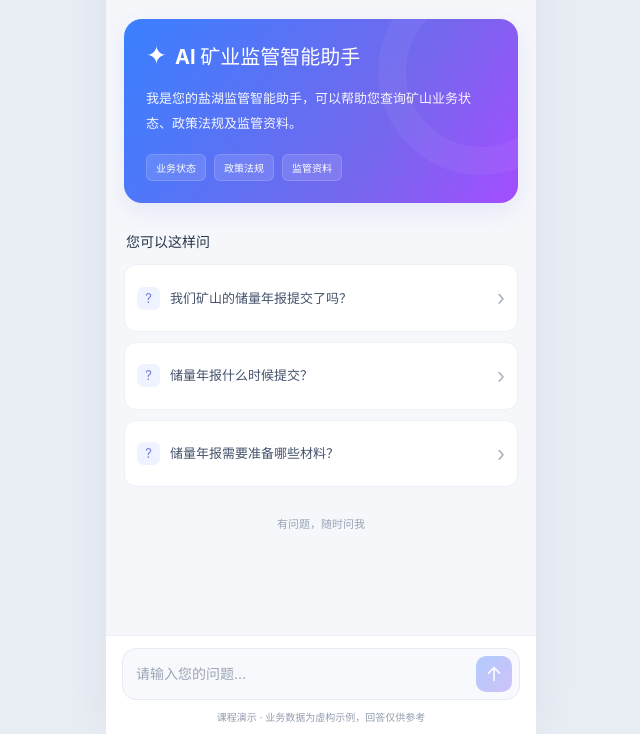
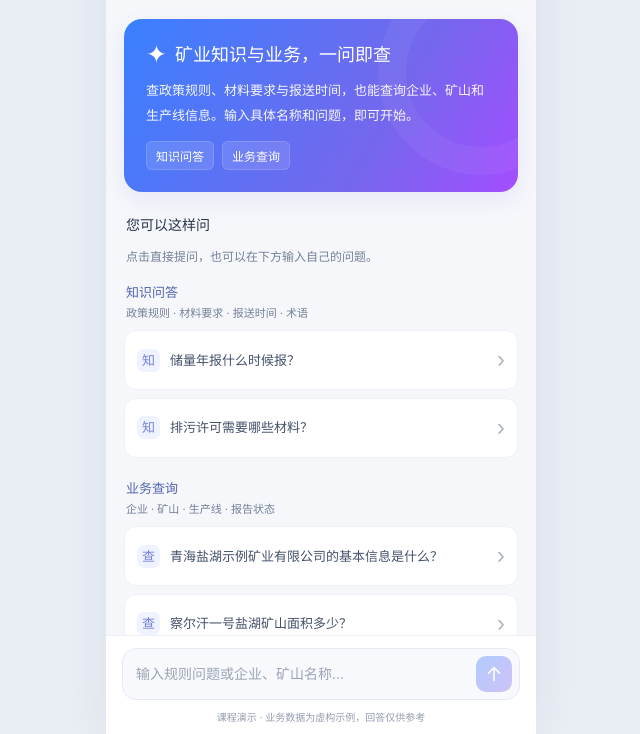
Before and after one commit to yali-hz/mining-ai-assistant, a website: page app/templates/index.html in a window 1280 px wide. Shown: the part 66-800 px from the top of the page, without its empty margins (319-959 px from the left). Drawn offline with Linux system fonts and the light colour scheme.

Commit message:
feat: refresh home suggestions for knowledge and business queries

```diff
--- a/app/static/chat.js
+++ b/app/static/chat.js
@@ -9,6 +9,8 @@ let pending = false;
 
 function updateInput() {
   send.disabled = pending || !input.value.trim();
+  document.querySelectorAll('[data-question]').forEach(button => { button.disabled = pending; });
+  messages.setAttribute('aria-busy', String(pending));
   input.style.height = '36px';
   input.style.height = `${Math.min(input.scrollHeight, 112)}px`;
 }
--- a/app/static/style.css
+++ b/app/static/style.css
@@ -310,3 +310,18 @@ button:focus-visible,textarea:focus-visible{
     animation:none
   }
 }
+
+/* Compact V2 capability groups retain the existing mobile visual style. */
+.intro h2{font-size:18px;line-height:1.5}
+.intro-heading{margin-bottom:10px}
+.capabilities{flex-wrap:wrap;margin-top:14px}
+.capabilities span{font-size:12px}
+.suggestions{margin-top:22px}
+.suggestion-hint{font-size:12px;color:#758198;line-height:1.7;margin:0 2px 14px}
+.question-group + .question-group{margin-top:20px}
+.question-group h3{font-size:13px;color:#5264ae;margin:0 2px 8px}
+.question-group h3 span{display:block;font-weight:400;font-size:11px;color:#758198;line-height:1.7;margin-top:3px}
+.suggestions button{padding:12px;margin-top:8px;min-height:48px}
+.suggestions button:disabled{opacity:.55;cursor:wait}
+.data-hint{margin-top:12px;margin-bottom:0}
+@media(max-width:360px){.content{padding:16px 12px}.intro{padding:18px}.intro h2{font-size:16px}}
--- a/app/templates/index.html
+++ b/app/templates/index.html
@@ -13,23 +13,34 @@
     <header class="navigation"><h1>矿业智询</h1><span class="demo">演示版</span></header>
     <div class="content" id="content">
       <section class="intro" aria-labelledby="assistant-title">
-        <div class="intro-heading"><span class="sparkle" aria-hidden="true">✦</span><h2 id="assistant-title">AI 矿业监管智能助手</h2></div>
-        <p>我是您的盐湖监管智能助手，可以帮助您查询矿山业务状态、政策法规及监管资料。</p>
-        <div class="capabilities"><span>业务状态</span><span>政策法规</span><span>监管资料</span></div>
+        <div class="intro-heading"><span class="sparkle" aria-hidden="true">✦</span><h2 id="assistant-title">矿业知识与业务，一问即查</h2></div>
+        <p>查政策规则、材料要求与报送时间，也能查询企业、矿山和生产线信息。输入具体名称和问题，即可开始。</p>
+        <div class="capabilities"><span>知识问答</span><span>业务查询</span></div>
       </section>
       <section class="suggestions" aria-labelledby="suggestion-title">
         <h2 id="suggestion-title">您可以这样问</h2>
-        <button type="button" data-question="我们矿山的储量年报提交了吗？"><span class="question-icon" aria-hidden="true">?</span><span>我们矿山的储量年报提交了吗？</span><span class="chevron" aria-hidden="true">›</span></button>
-        <button type="button" data-question="储量年报什么时候提交？"><span class="question-icon" aria-hidden="true">?</span><span>储量年报什么时候提交？</span><span class="chevron" aria-hidden="true">›</span></button>
-        <button type="button" data-question="储量年报需要准备哪些材料？"><span class="question-icon" aria-hidden="true">?</span><span>储量年报需要准备哪些材料？</span><span class="chevron" aria-hidden="true">›</span></button>
+        <p class="suggestion-hint">点击直接提问，也可以在下方输入自己的问题。</p>
+        <div class="question-group" role="group" aria-labelledby="group-0">
+          <h3 id="group-0">知识问答<span>政策规则 · 材料要求 · 报送时间 · 术语</span></h3>
+          <button type="button" data-question="储量年报什么时候报？"><span class="question-icon" aria-hidden="true">知</span><span>储量年报什么时候报？</span><span class="chevron" aria-hidden="true">›</span></button>
+          <button type="button" data-question="排污许可需要哪些材料？"><span class="question-icon" aria-hidden="true">知</span><span>排污许可需要哪些材料？</span><span class="chevron" aria-hidden="true">›</span></button>
+        </div>
+        <div class="question-group" role="group" aria-labelledby="group-1">
+          <h3 id="group-1">业务查询<span>企业 · 矿山 · 生产线 · 报告状态</span></h3>
+          <button type="button" data-question="青海盐湖示例矿业有限公司的基本信息是什么？"><span class="question-icon" aria-hidden="true">查</span><span>青海盐湖示例矿业有限公司的基本信息是什么？</span><span class="chevron" aria-hidden="true">›</span></button>
+          <button type="button" data-question="察尔汗一号盐湖矿山面积多少？"><span class="question-icon" aria-hidden="true">查</span><span>察尔汗一号盐湖矿山面积多少？</span><span class="chevron" aria-hidden="true">›</span></button>
+          <button type="button" data-question="察尔汗一号盐湖矿山有哪些生产线？"><span class="question-icon" aria-hidden="true">查</span><span>察尔汗一号盐湖矿山有哪些生产线？</span><span class="chevron" aria-hidden="true">›</span></button>
+          <button type="button" data-question="察尔汗一号盐湖矿山2026年储量年报提交了吗？"><span class="question-icon" aria-hidden="true">查</span><span>察尔汗一号盐湖矿山2026年储量年报提交了吗？</span><span class="chevron" aria-hidden="true">›</span></button>
+        </div>
+        <p class="suggestion-hint data-hint">业务查询使用虚拟示例数据；查询其他对象时，请填写完整名称。</p>
       </section>
-      <div class="conversation-label">有问题，随时问我</div>
+      <div class="conversation-label">问规则，查信息，从这里开始</div>
       <section id="messages" class="messages" role="log" aria-label="对话消息" aria-live="polite" aria-relevant="additions text"></section>
     </div>
     <footer class="composer">
       <form id="chat-form">
         <label class="sr-only" for="question">请输入您的问题</label>
-        <textarea id="question" rows="1" maxlength="1000" placeholder="请输入您的问题…" enterkeyhint="send"></textarea>
+        <textarea id="question" rows="1" maxlength="1000" placeholder="输入规则问题或企业、矿山名称…" enterkeyhint="send"></textarea>
         <button id="send" type="submit" aria-label="发送问题" disabled><svg viewBox="0 0 24 24" aria-hidden="true"><path d="M12 19V5m-6 6 6-6 6 6"/></svg></button>
       </form>
       <p class="disclaimer">课程演示 · 业务数据为虚构示例，回答仅供参考</p>
```
Also changed, not shown: app/README.md.
